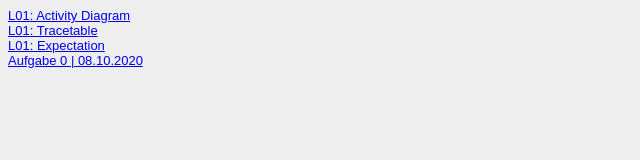
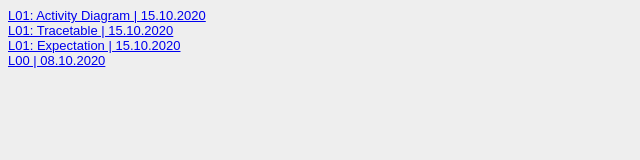
Before and after one commit to manzijes/EIA2-WiSe20-21, a plain HTML site: page Steckbrief/steckbrief.htm in a window 1280 px wide. Shown: the whole page, without its empty margins (0-640 px from the left). Drawn offline with Linux system fonts and the light colour scheme.

Commit message:
Update steckbrief.htm

```diff
--- a/Steckbrief/steckbrief.htm
+++ b/Steckbrief/steckbrief.htm
@@ -14,9 +14,9 @@ body {
 </head>
 <body>
 	<!-- Hier die Links zu den gelösten Aufgaben einstellen, aktuelle oben, alte stehen lassen! Format: Aufgabenbezeichnung, Datum -->
-	<a href="https://manzijes.github.io/EIA2-WiSe20-21/Aufgabe1/task01_activity.html" target="_blank" >L01: Activity Diagram</a> <br>
-	<a href="https://manzijes.github.io/EIA2-WiSe20-21/Aufgabe1/task01_tracetable.html" target="_blank" >L01: Tracetable</a> <br>
-	<a href="https://manzijes.github.io/EIA2-WiSe20-21/Aufgabe1/task01_expectation.html" target="_blank" >L01: Expectation</a> <br>
-	<a href="https://manzijes.github.io/EIA2-WiSe20-21/Aufgabe0/welcome.html" target="_blank" >Aufgabe 0 | 08.10.2020</a> <br>
+	<a href="https://manzijes.github.io/EIA2-WiSe20-21/Aufgabe1/task01_activity.html" target="_blank" >L01: Activity Diagram | 15.10.2020</a> <br>
+	<a href="https://manzijes.github.io/EIA2-WiSe20-21/Aufgabe1/task01_tracetable.html" target="_blank" >L01: Tracetable | 15.10.2020</a> <br>
+	<a href="https://manzijes.github.io/EIA2-WiSe20-21/Aufgabe1/task01_expectation.html" target="_blank" >L01: Expectation | 15.10.2020</a> <br>
+	<a href="https://manzijes.github.io/EIA2-WiSe20-21/Aufgabe0/welcome.html" target="_blank" >L00 | 08.10.2020</a> <br>
 </body>
 </html>
```
